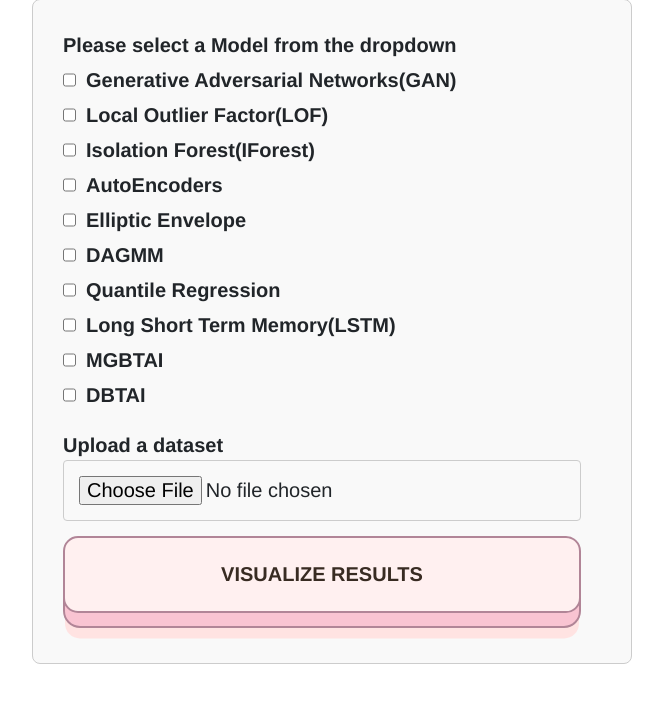
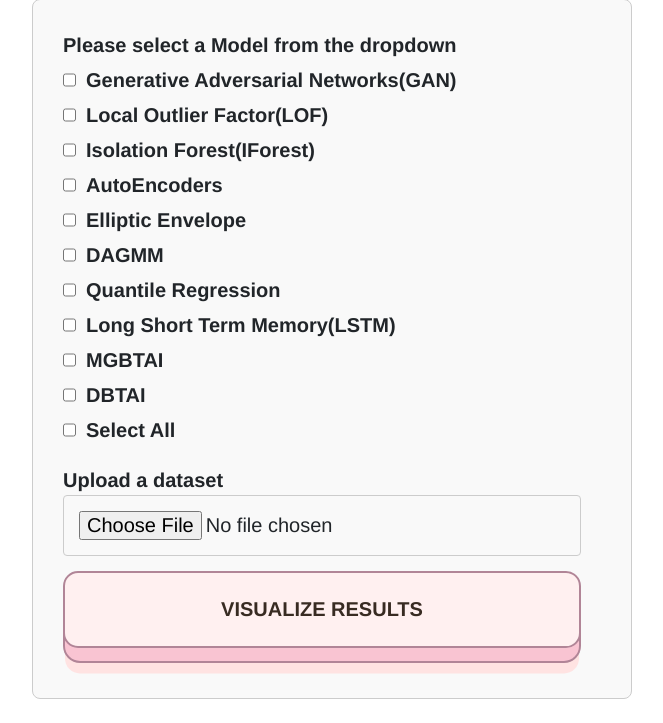
Before and after one commit to NicoleAna/webApp-AD_final, a Flask app: page /input_form in a window 1280 px wide. Shown: the part 77-800 px from the top of the page, without its empty margins (308-971 px from the left). Run offline with Flask 3, Linux system fonts and the light colour scheme; the visitor is signed in with stand-in values (Sample User, id 1).

Commit message:
select all

```diff
--- a/templates/input_form.html
+++ b/templates/input_form.html
@@ -17,6 +17,10 @@
                         <label for="{{ a }}">{{ a }}</label>
                     </div>
                 {% endfor %}
+                <div class="checkbox-item">
+                    <input type="checkbox" id="select-all-checkbox" onclick="toggleCheckboxes()">
+                    <label for="select-all-checkbox">Select All</label>
+                </div>
             </div>
             <div class="form-tem">
                 <label for="file">Upload a dataset</label>
@@ -30,4 +34,15 @@
     {% if error %}
         <h1 class="tc">{{ error }}</h1>
     {% endif %}
+
+    <script>
+        function toggleCheckboxes() {
+            var checkboxs = document.querySelectorAll('input[type="checkbox"][name="algo"]');
+            var selectAllCheckbox = document.getElementById('select-all-checkbox');
+
+            checkboxs.forEach(function(checkbox) {
+                checkbox.checked = selectAllCheckbox.checked;
+            });
+        }
+    </script>
 {% endblock %}
```
